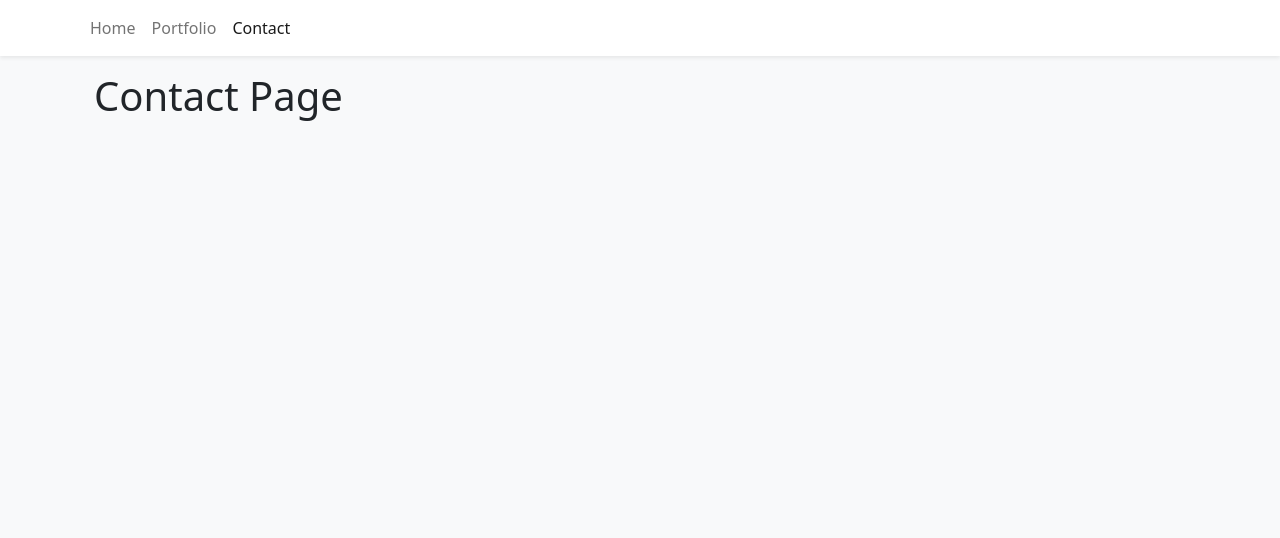
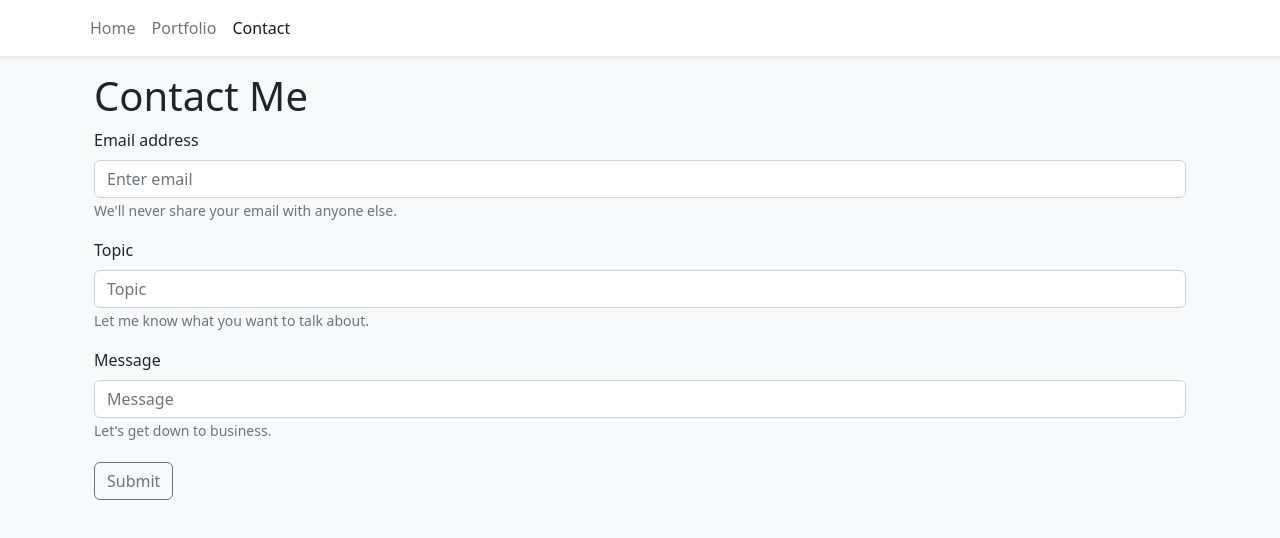
Before and after one commit to kmitch92/portfolio-website, a React (Create React App) app in the folder my-app/: page /contact in a window 1280 px wide. Shown: the top 538 px of the page. Built offline with nearby package versions, Linux system fonts and the light colour scheme.

Commit message:
adds further styling changes. adds basic form for contact page

```diff
--- a/my-app/src/Pages/Contact.tsx
+++ b/my-app/src/Pages/Contact.tsx
@@ -1,9 +1,41 @@
-import { Container } from 'react-bootstrap';
+import { Container, Form, Button } from 'react-bootstrap';
 
 export const Contact = () => {
   return (
     <Container>
-      <h1>Contact Page</h1>
+      <h1>Contact Me</h1>
+      <Form>
+        <Form.Group className="mb-3" controlId="formBasicEmail">
+          <Form.Label>Email address</Form.Label>
+          <Form.Control type="email" placeholder="Enter email" />
+          <Form.Text className="text-muted">
+            We'll never share your email with anyone else.
+          </Form.Text>
+        </Form.Group>
+
+        <Form.Group className="mb-3" controlId="formBasicTopic">
+          <Form.Label>Topic</Form.Label>
+          <Form.Control type="text" placeholder="Topic" />
+          <Form.Text className="text-muted">
+            Let me know what you want to talk about.
+          </Form.Text>
+        </Form.Group>
+        <Form.Group>
+          <Form.Label>Message</Form.Label>
+
+          <Form.Control type="text" placeholder="Message" />
+          <Form.Text className="text-muted">
+            Let's get down to business.
+          </Form.Text>
+        </Form.Group>
+        <Button
+          variant="outline-secondary"
+          style={{ marginTop: '20px' }}
+          type="submit"
+        >
+          Submit
+        </Button>
+      </Form>
     </Container>
   );
 };
--- a/my-app/src/Pages/Home.tsx
+++ b/my-app/src/Pages/Home.tsx
@@ -1,4 +1,4 @@
-import { Container, Card, Button, Accordion } from 'react-bootstrap';
+import { Container, Card, Button, Accordion, Badge } from 'react-bootstrap';
 
 export const Home = () => {
   return (
@@ -10,8 +10,8 @@ export const Home = () => {
         marginTop: '40px',
       }}
     >
-      <Card style={{ width: '35vw' }} className="shadow-sm ">
-        <Card.Header className="bg-success text-white" as="h1">
+      <Card style={{ width: '35vw' }} className="shadow">
+        <Card.Header className="bg-secondary text-white" as="h1">
           Kiel Mitchell
         </Card.Header>
         <Card.Img
@@ -24,23 +24,47 @@ export const Home = () => {
             Some quick example text to build on the card title and make up the
             bulk of the card's content.
           </Card.Text>
-          <Button variant="outline-success">Curriculum Vitae</Button>
+          <Button variant="outline-secondary">Curriculum Vitae</Button>
         </Card.Body>
       </Card>
       <Container
-        className="bg-success"
+        className="bg-secondary shadow"
         style={{
           marginTop: '30px',
           borderRadius: '9px',
           width: '70vw',
-          height: '30vh',
+          height: '40vh',
         }}
       >
         <h1 className="text-white">Technologies</h1>
-        <Accordion defaultActiveKey={['0']} alwaysOpen>
+        <Accordion
+          defaultActiveKey={['0']}
+          alwaysOpen
+          className="accordion-active"
+        >
           <Accordion.Item eventKey="0">
             <Accordion.Header>Languages</Accordion.Header>
             <Accordion.Body>
+              <Badge pill bg="warning" text="dark">
+                JavaScript
+              </Badge>
+              {'  '}
+              <Badge pill bg="secondary">
+                Java
+              </Badge>
+              {'  '}
+              <Badge pill bg="primary">
+                Python
+              </Badge>
+              {'  '}
+              <Badge pill bg="success">
+                SQL
+              </Badge>{' '}
+              <Badge pill bg="danger">
+                C
+              </Badge>{' '}
+              <br />
+              <br />
               Lorem ipsum dolor sit amet, consectetur adipiscing elit, sed do
               eiusmod tempor incididunt ut labore et dolore magna aliqua.
             </Accordion.Body>
--- a/my-app/src/Pages/Portfolio.tsx
+++ b/my-app/src/Pages/Portfolio.tsx
@@ -15,10 +15,10 @@ export const Portfolio = () => {
         Projects.Projects.map((project) => {
           return (
             <Card style={{ width: '50rem', marginBottom: '50px' }}>
-              <Card.Header className="bg-success text-white">
+              <Card.Header className="bg-secondary text-white">
                 <h3>{project.Title}</h3>
               </Card.Header>
-              <Card.Img variant="top" src={project.Images[0]} />
+              <Card.Img variant="middle" src={project.Images[0]} />
               <Card.Body>
                 <Card.Text>{project.Description}</Card.Text>
               </Card.Body>
@@ -29,13 +29,13 @@ export const Portfolio = () => {
               </ListGroup>
               <Card.Body>
                 <Button
-                  variant="outline-success"
+                  variant="outline-secondary"
                   style={{ marginRight: '40px' }}
                   href={project.Link}
                 >
                   Hosted Link
                 </Button>
-                <Button variant="outline-success" href={project.GitHub}>
+                <Button variant="outline-secondary" href={project.GitHub}>
                   Repository
                 </Button>
               </Card.Body>
```
